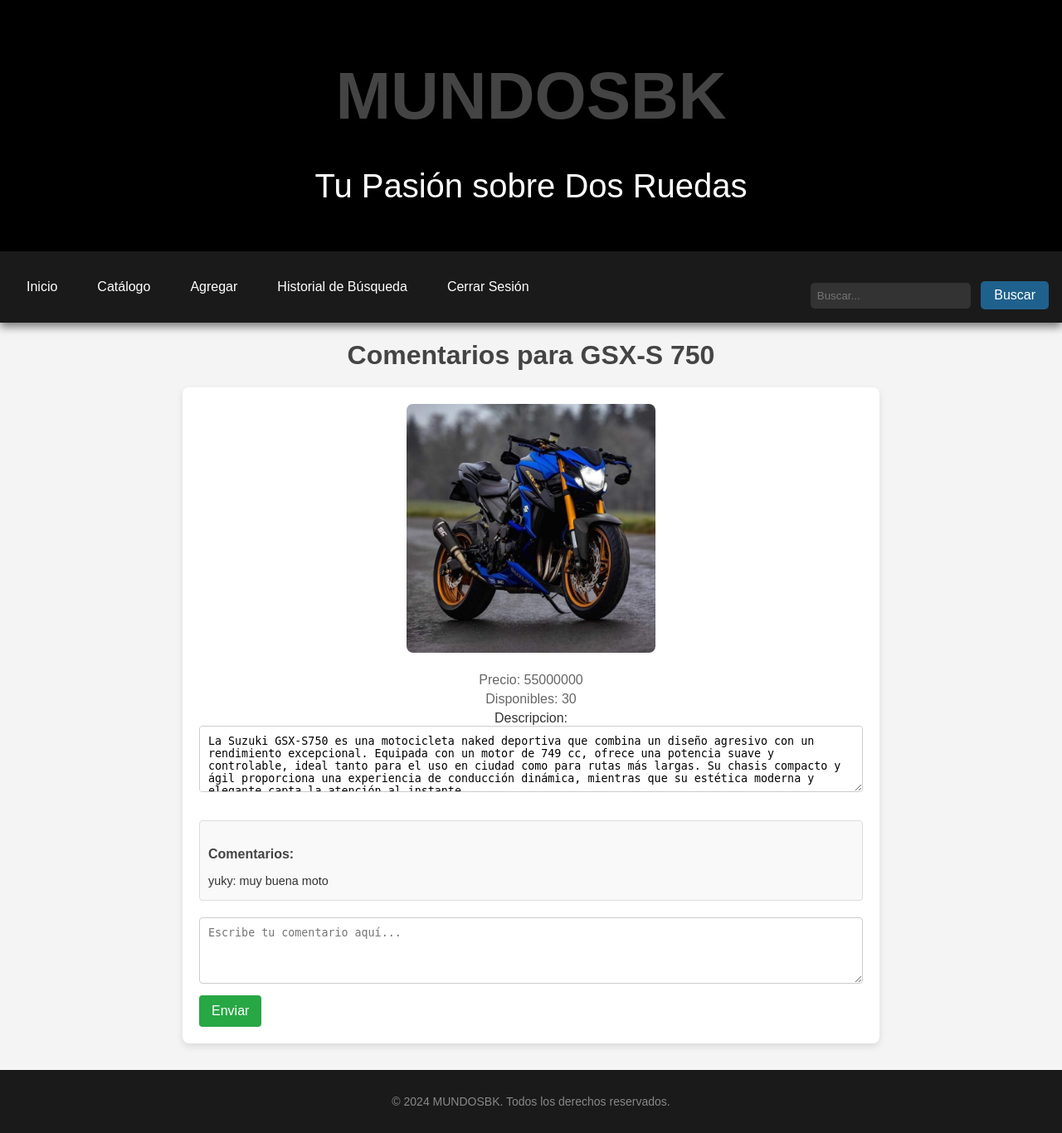
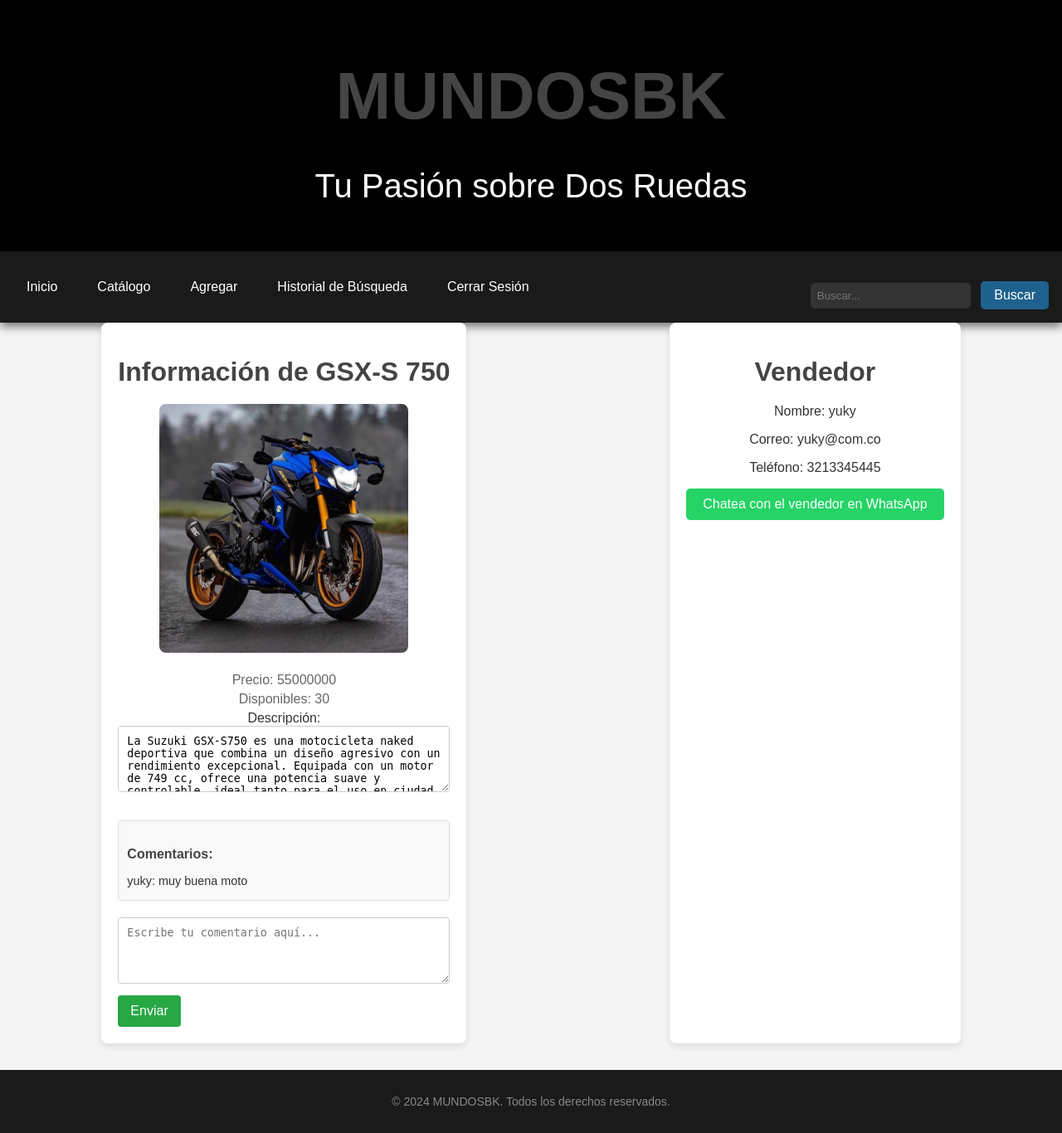
Before and after one commit to yukuy/mundosbk, a Flask app: page /ver_comentarios/8 in a window 1280 px wide. Shown: the whole page at 83% size. Run offline with Flask 2, Linux system fonts and the light colour scheme; the visitor is signed in with stand-in values (Sample User, id 1); data comes from the database, SQL or seed files in the repository.

Commit message:
proyecto casi finalizado

```diff
--- a/app/comentarios.py
+++ b/app/comentarios.py
@@ -1,6 +1,6 @@
 from flask import render_template, redirect, url_for, request, flash, session
 from app import app
-from app.models import Motos, Comentarios, db
+from app.models import Motos, Comentarios, Usuarios, db
 
 # Ruta para los comentarios
 @app.route('/add_comentario/<int:moto_id>', methods=['POST'])
@@ -33,8 +33,11 @@
     if 'user_id' not in session:
         flash('Debes iniciar sesión para ver y agregar comentarios.', 'warning')
         return redirect(url_for('login'))
+    # Obtener la moto
+    moto = Motos.query.get_or_404(moto_id)
+    # Obtener los comentarios asociados a la moto
+    comentarios = Comentarios.query.filter_by(idMotos=moto_id).all()
+    # Obtener el usuario que registró la moto usando la relación definida en el modelo
+    vendedor = Usuarios.query.get_or_404(moto.usuarios_id)
 
-    moto = Motos.query.get_or_404(moto_id)
-    comentarios = Comentarios.query.filter_by(idMotos=moto_id).all()
-
-    return render_template('ver_comentarios.html', moto=moto, comentarios=comentarios)
+    return render_template('ver_comentarios.html', moto=moto, comentarios=comentarios, vendedor=vendedor)
--- a/app/templates/catalogo.html
+++ b/app/templates/catalogo.html
@@ -69,15 +69,17 @@
     <div class="moto-container">
         {% for moto in moto %}
         <div class="card">
+
             <h3>{{ moto.nombre }}</h3>
             <p>Precio: {{ moto.precio }}</p>
             <p>Disponibles: {{ moto.cantidad }}</p>
             {% if moto.foto %}
                 <img src="{{ url_for('static', filename='uploads/' ~ moto.foto) }}"
-                    alt="Foto de {{ moto.nombre }}">
+                     alt="Foto de {{ moto.nombre }}">
             {% else %}
                 <p>No disponible</p>
             {% endif %}
+            <a href="{{ url_for('ver_comentarios', moto_id=moto.id) }}">Mas Informacion</a>
         </div>
         {% endfor %}
     </div>
--- a/app/templates/ver_comentarios.html
+++ b/app/templates/ver_comentarios.html
@@ -12,6 +12,11 @@
             background-color: #f4f4f4;
             color: #333;
             padding: 20px;
+        }
+
+        .informaciongeneral {
+            display: flex;
+            border-radius: 8px;
         }
 
         h1 {
@@ -40,6 +45,16 @@
         .moto-details p {
             margin: 5px 0;
             color: #666;
+        }
+
+        .infovendedor {
+            background-color: #fff;
+            border-radius: 8px;
+            box-shadow: 0 4px 8px rgba(0, 0, 0, 0.1);
+            padding: 20px;
+            max-width: 800px;
+            margin: 0 auto;
+            text-align: center;
         }
 
         .comentarios {
@@ -97,14 +112,15 @@
 <body>
     {% extends "base.html" %}
     {% block content %}
-    <h1>Comentarios para {{ moto.nombre }}</h1>
 
+    <div class="informaciongeneral">
+        <!-- Información de la moto -->
         <div class="moto-details">
-        <img src="{{ url_for('static', filename='uploads/' ~ moto.foto) }}"
-             alt="Foto de {{ moto.nombre }}">
+            <h1>Información de {{ moto.nombre }}</h1>
+            <img src="{{ url_for('static', filename='uploads/' ~ moto.foto) }}" alt="Foto de {{ moto.nombre }}">
             <p>Precio: {{ moto.precio }}</p>
             <p>Disponibles: {{ moto.cantidad }}</p>
-        <label for="descripcion">Descripcion:</label>
+            <label for="descripcion">Descripción:</label>
             <textarea id="descripcion" name="descripcion" required>{{ moto.descripcion }}</textarea><br>
 
             <!-- Mostrar comentarios existentes -->
@@ -121,6 +137,22 @@
                 <button type="submit">Enviar</button>
             </form>
         </div>
+
+        <!-- Información del vendedor -->
+        <div class="infovendedor">
+            <h1>Vendedor</h1>
+            <p>Nombre: {{ vendedor.nombre }}</p>
+            <p>Correo: {{ vendedor.correo }}</p>
+            <p>Teléfono: {{ vendedor.telefono }}</p>
+
+           <!-- Botón de WhatsApp con código de país de Colombia (+57) -->
+           <a href="https://wa.me/57{{ vendedor.telefono }}?text=Hola,%20estoy%20interesado%20en%20la%20moto%20{{ moto.nombre }}" target="_blank">
+                <button style="background-color: #25D366; color: white; border: none; padding: 10px 20px; font-size: 16px; border-radius: 5px;">
+                    Chatea con el vendedor en WhatsApp
+                </button>
+            </a>
+        </div>
+    </div>
     {% endblock content %}
 </body>
 </html>
```
Also changed, not shown: app/templates/editar_moto.html (+5 -5 lines), app/static/uploads/BWM S1000rr.jpg (added). Lines whose indentation alone changed are shown as unchanged.
